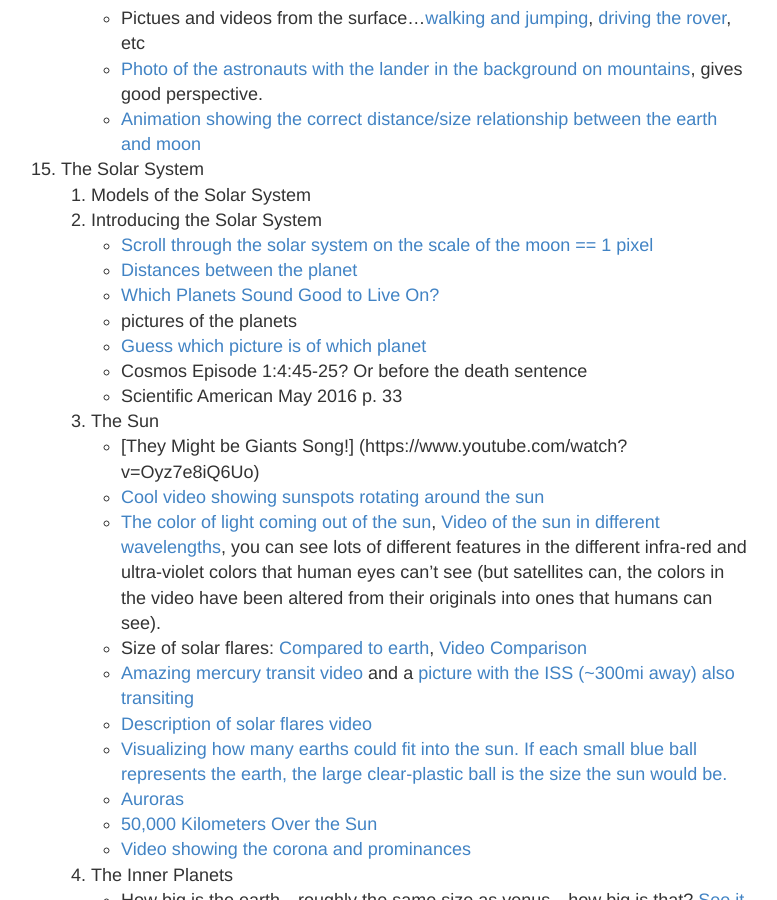
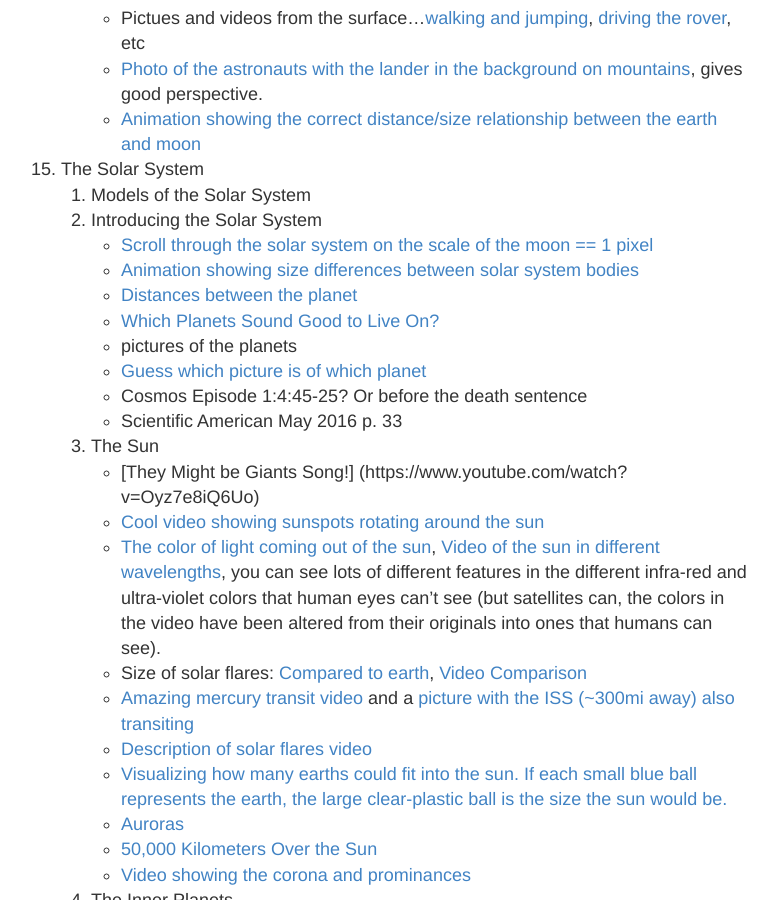
Before and after one commit to ctkstl/earth_science, a Jekyll site: the page built from resources.md, in a window 1280 px wide and 900 px high, scrolled down 8545 px. Shown: the whole window, without its empty margins (249-1026 px from the left). Built offline with Jekyll 4.4.1, drawn with Linux system fonts in a browser that asks for light colours; some of the changed text lies outside the part shown.

Commit message:
Update resources.md

```diff
--- a/resources.md
+++ b/resources.md
@@ -266,6 +266,7 @@ permalink: /resources/
     1.  Models of the Solar System
     2.  Introducing the Solar System
         *    [Scroll through the solar system on the scale of the moon == 1 pixel](http://joshworth.com/dev/pixelspace/pixelspace_solarsystem.html)
+        *    [Animation showing size differences between solar system bodies](http://i.imgur.com/DANfkMN.gifv)
         *    [Distances between the planet](https://ctkstl.github.io/earth_science/pages/Relative-Planet-distances/)
         *    [Which Planets Sound Good to Live On?](https://ctkstl.github.io/earth_science/pages/Planets-To-Live-On/)
         *    pictures of the planets
```
Also changed, not shown: other parts of resources.md (+1 -0 lines).
